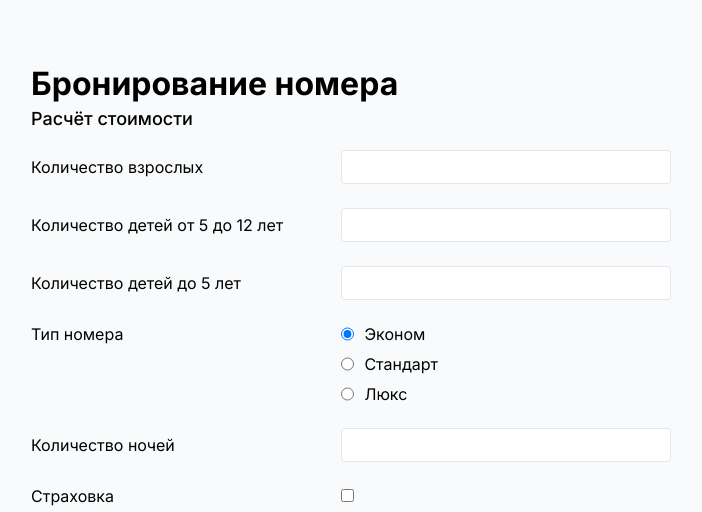
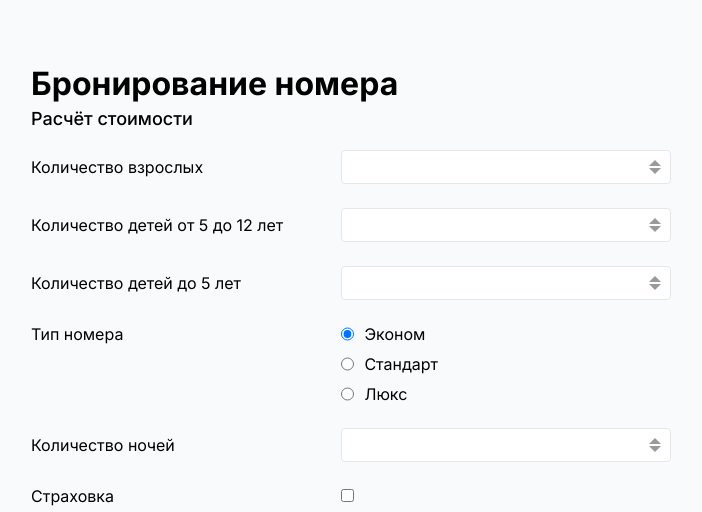
Before and after one commit to M4XPRD/nimax-test-task, a React (Create React App) app: page / in a window 1280 px wide. Shown: the top 512 px of the page, without its empty margins (289-991 px from the left). Built offline with nearby package versions, Linux system fonts and the light colour scheme.

Commit message:
Custom arrows added

```diff
--- a/src/components/SharedComponents/UniversalInput.jsx
+++ b/src/components/SharedComponents/UniversalInput.jsx
@@ -41,6 +41,7 @@ const UniversalInput = (props) => {
           placeholder={type === 'tel' ? '+ 7 999 123 45-67' : undefined}
           max={type === 'date' ? '9999-12-31' : undefined}
         />
+        {type === 'number' && <div className="input-number-arrows" />}
       </label>
       <span
         className={`hidden-error-text ${
--- a/src/styles/adaptibility/adaptability-mobile.scss
+++ b/src/styles/adaptibility/adaptability-mobile.scss
@@ -28,6 +28,10 @@
               font-size: 16px;
               line-height: 18px;
               width: -webkit-fill-available;
+            }
+
+            .input-number-arrows {
+              top: 22px;
             }
 
             select {
--- a/src/styles/form/form.scss
+++ b/src/styles/form/form.scss
@@ -52,6 +52,51 @@
           outline: 1px solid transparent;
 
           transition: all 0.3s ease-in-out;
+
+          &::-webkit-inner-spin-button,
+          &::-webkit-outer-spin-button {
+            -webkit-appearance: none;
+            width: 20px;
+            height: 20px;
+  }
+        }
+
+        label {
+          position: relative;
+        }
+
+        .input-number-arrows {
+          position: absolute;
+          width: 50px;
+          height: 34px;
+          display: block;
+          right: -9px;
+          pointer-events: none;
+
+          &:after {
+            border-left: 6px solid transparent;
+            border-right: 6px solid transparent;
+            border-top: 6px solid #9a9a9a;
+            bottom: 10px;
+          }
+
+
+          &:before {
+            border-left: 6px solid transparent;
+            border-right: 6px solid transparent;
+            border-bottom: 6px solid #9a9a9a;
+            top: 10px;
+          }
+
+          &:before,
+          &:after {
+            content: '';
+            display: block;
+            position: absolute;
+            left:50%;
+            transform: translateX(-50%);
+            cursor: pointer;
+          }
         }
 
         input:focus {
@@ -60,11 +105,11 @@
           transition: all 0.3s ease-in-out;
         }
 
-        input[type=number]::-webkit-inner-spin-button,
-        input[type=number]::-webkit-outer-spin-button,
-        input[type=date]::-webkit-calendar-picker-indicator {
-          margin-right: 8px;
-      }
+      //   input[type=number]::-webkit-inner-spin-button,
+      //   input[type=number]::-webkit-outer-spin-button,
+      //   input[type=date]::-webkit-calendar-picker-indicator {
+      //     margin-right: 8px;
+      // }
 
       .input-error {
         background-color: #FEF2F2;
```
